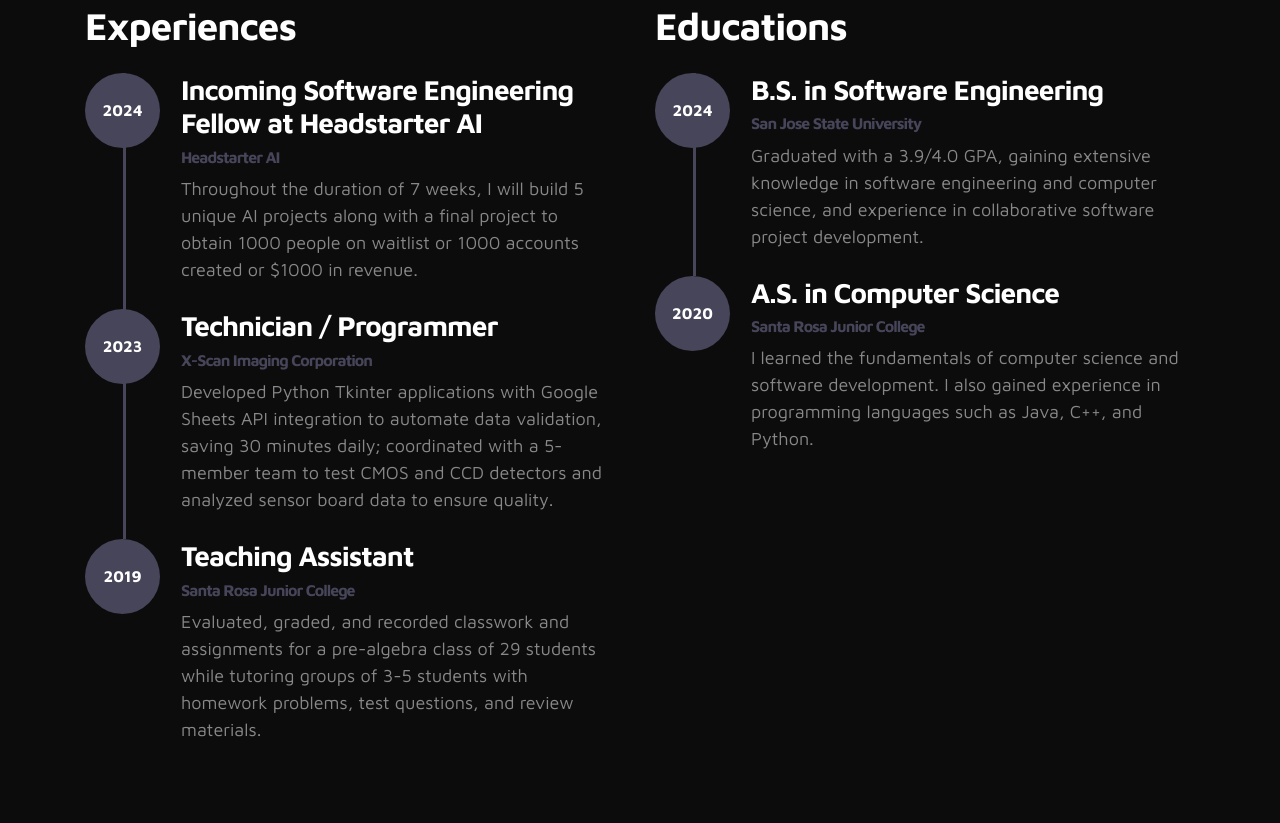
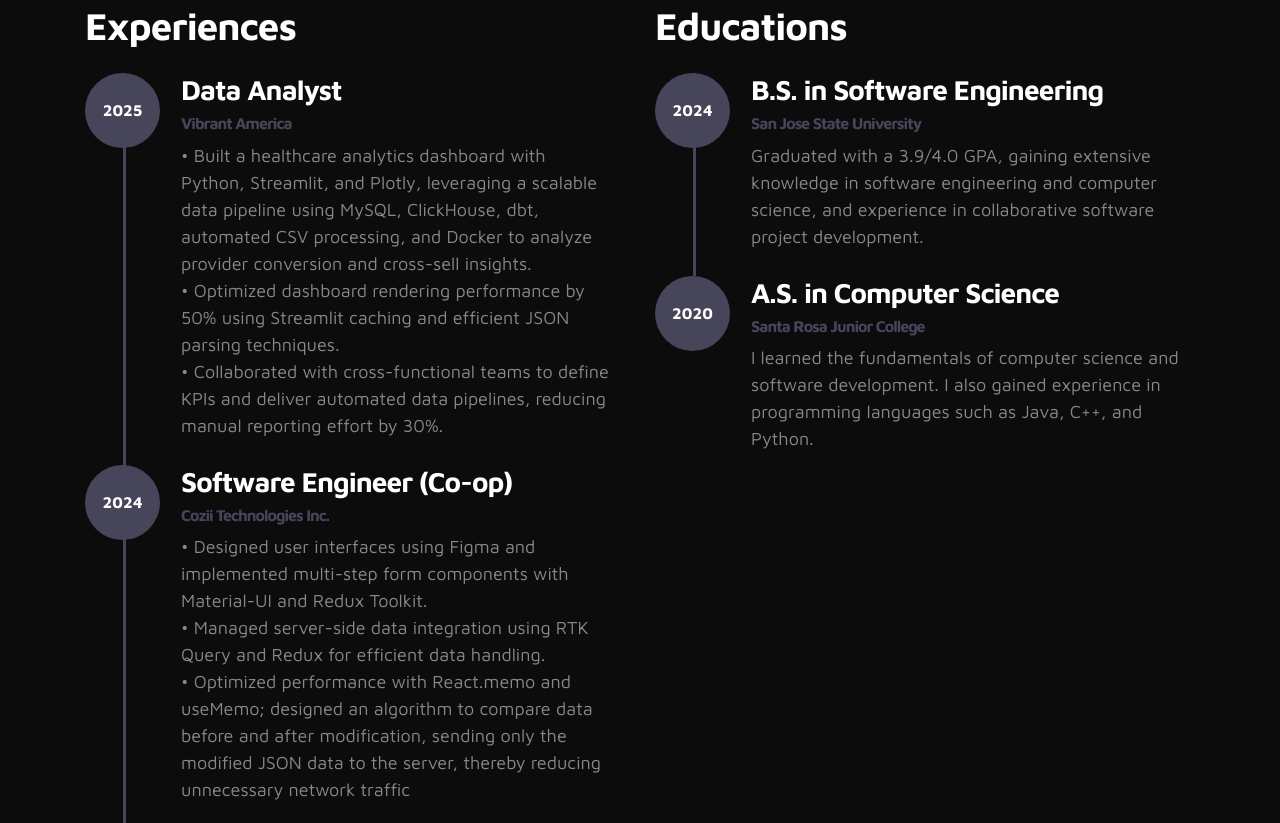
Before and after one commit to lhkhoi95/khoi-portfolio, a plain HTML site: page index.html in a window 1280 px wide. Shown: the part 1638-2461 px from the top of the page. Drawn offline with Linux system fonts and the light colour scheme.

Commit message:
add vibrant america and cozii tech experience

```diff
--- a/index.html
+++ b/index.html
@@ -314,6 +314,53 @@
             <div class="timeline">
               <div class="timeline-wrapper">
                 <div class="timeline-yr">
+                  <span>2025</span>
+                </div>
+                <div class="timeline-info">
+                  <h3>
+                    <span>Data Analyst</span><small>Vibrant America</small>
+                  </h3>
+                  <p>
+                    • Built a healthcare analytics dashboard with Python,
+                    Streamlit, and Plotly, leveraging a scalable data pipeline
+                    using MySQL, ClickHouse, dbt, automated CSV processing, and
+                    Docker to analyze provider conversion and cross-sell
+                    insights. <br />
+                    • Optimized dashboard rendering performance by 50% using
+                    Streamlit caching and efficient JSON parsing techniques.
+                    <br />
+                    • Collaborated with cross-functional teams to define KPIs
+                    and deliver automated data pipelines, reducing manual
+                    reporting effort by 30%.
+                  </p>
+                </div>
+              </div>
+
+              <div class="timeline-wrapper">
+                <div class="timeline-yr">
+                  <span>2024</span>
+                </div>
+                <div class="timeline-info">
+                  <h3>
+                    <span>Software Engineer (Co-op)</span
+                    ><small>Cozii Technologies Inc.</small>
+                  </h3>
+                  <p>
+                    • Designed user interfaces using Figma and implemented
+                    multi-step form components with Material-UI and Redux
+                    Toolkit. <br />
+                    • Managed server-side data integration using RTK Query and
+                    Redux for efficient data handling. <br />
+                    • Optimized performance with React.memo and useMemo;
+                    designed an algorithm to compare data before and after
+                    modification, sending only the modified JSON data to the
+                    server, thereby reducing unnecessary network traffic
+                  </p>
+                </div>
+              </div>
+
+              <div class="timeline-wrapper">
+                <div class="timeline-yr">
                   <span>2024</span>
                 </div>
                 <div class="timeline-info">
@@ -324,9 +371,18 @@
                     ><small>Headstarter AI</small>
                   </h3>
                   <p>
-                    Throughout the duration of 7 weeks, I will build 5 unique AI
-                    projects along with a final project to obtain 1000 people on
-                    waitlist or 1000 accounts created or $1000 in revenue.
+                    • Built and deployed 5 AI projects in 5 weeks using React
+                    JS, Next.js, Firebase, Clerk, and Vercel, following agile
+                    methodologies with weekly sprints and incorporated CI/CD
+                    practices for iterative deployment.<br />
+                    • Engineered an automated web scraper for Rate My Professor
+                    data, integrating with Pinecone. Implemented a RAG pipeline
+                    using LangChain and OpenAI GPT-4 for accurate, timely query
+                    responses. <br />
+                    • Advanced to finalist round in a Hackathon as a full-stack
+                    developer, creating an AI-powered complaint detection web
+                    app. Demonstrated rapid prototyping and effective team
+                    collaboration under tight deadlines.
                   </p>
                 </div>
               </div>
@@ -555,10 +611,28 @@
               <div class="skill-card">
                 <img
                   class="img-fluid"
+                  src="./images/skills/dbt_clickhouse.png"
+                  alt="dbt_clickhouse"
+                />
+                <p>DBT + ClickHouse</p>
+              </div>
+
+              <div class="skill-card">
+                <img
+                  class="img-fluid"
                   src="./images/skills/mongodb.png"
                   alt="mongodb"
                 />
                 <p>MongoDB</p>
+              </div>
+
+              <div class="skill-card">
+                <img
+                  class="img-fluid"
+                  src="./images/skills/streamlit.png"
+                  alt="streamlit"
+                />
+                <p>Streamlit</p>
               </div>
             </div>
           </div>
```
Also changed, not shown: images/skills/dbt_clickhouse.png (added), images/skills/python.jpg (deleted), images/skills/streamlit.png (added).
